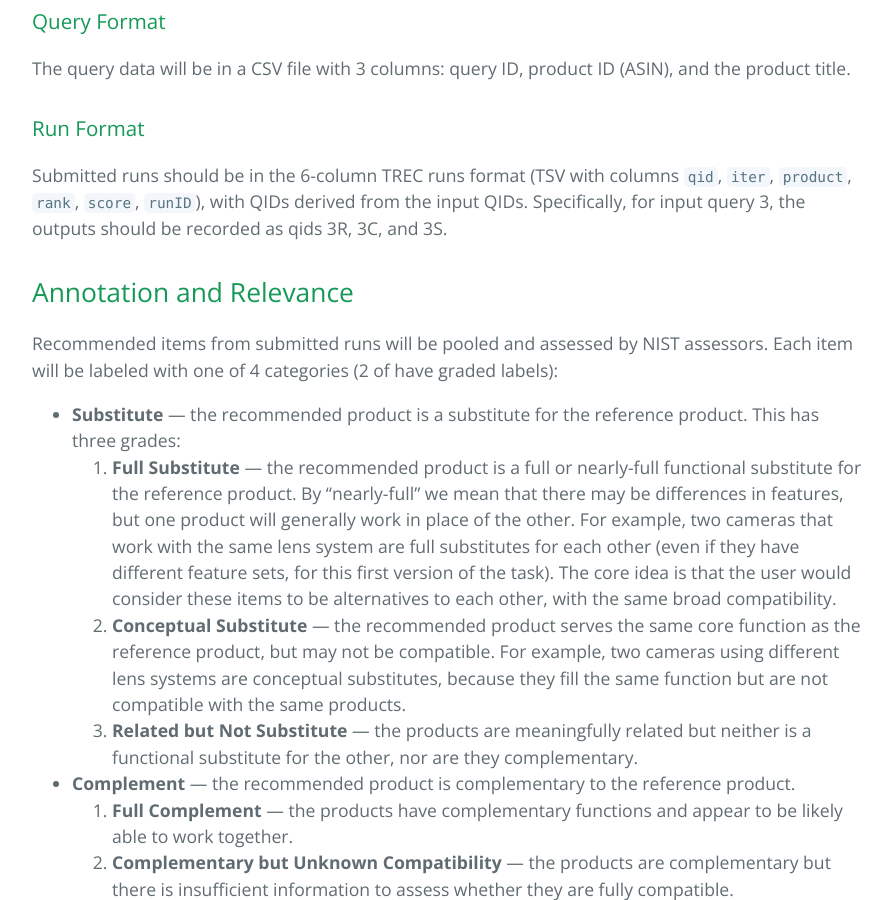
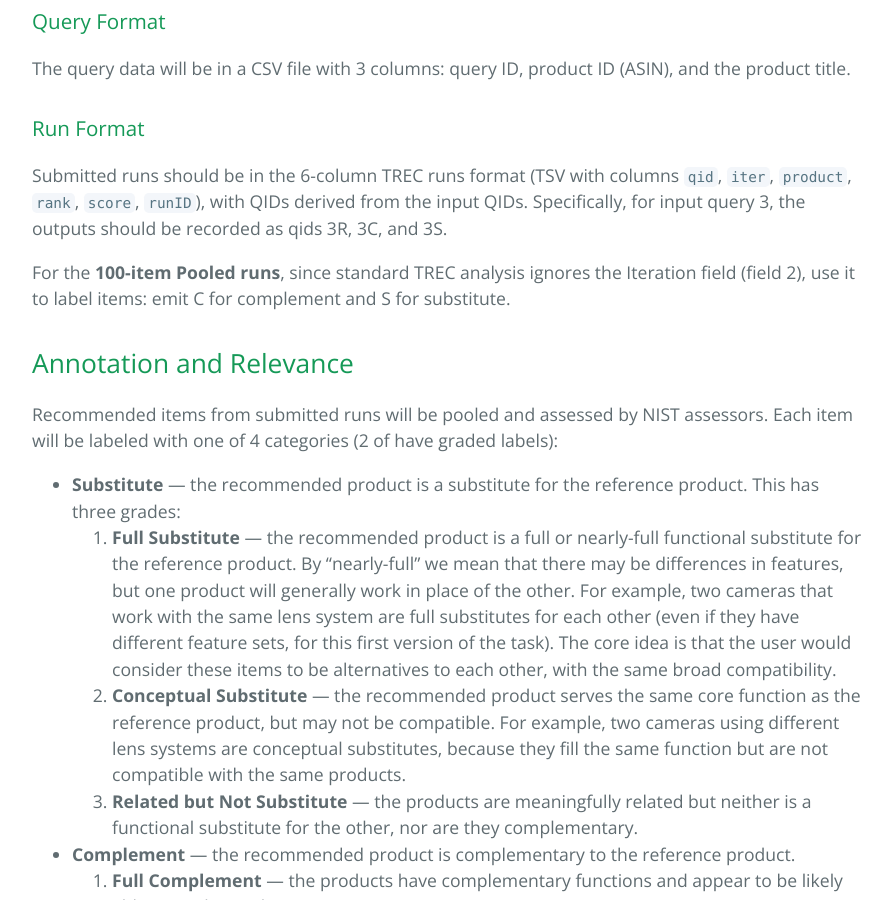
Before and after one commit to trec-product-search/trec-product-search.github.io, a Jekyll site: the page built from recommendations.md, in a window 1280 px wide and 900 px high, scrolled down 2465 px. Shown: the whole window, without its empty margins (192-1084 px from the left). Built offline with Jekyll 4.4.1, drawn with Linux system fonts in a browser that asks for light colours.

Commit message:
add paragraph

```diff
--- a/recommendations.md
+++ b/recommendations.md
@@ -111,6 +111,10 @@ Submitted runs should be in the 6-column TREC runs format (TSV with columns
 input QIDs.  Specifically, for input query 3, the outputs should be recorded as
 qids 3R, 3C, and 3S.
 
+For the **100-item Pooled runs**, since standard TREC analysis ignores the
+Iteration field (field 2), use it to label items: emit C for complement and S
+for substitute.
+
 ## Annotation and Relevance
 
 Recommended items from submitted runs will be pooled and assessed by NIST assessors. Each item will be labeled with one of 4 categories (2 of have graded labels):
```
